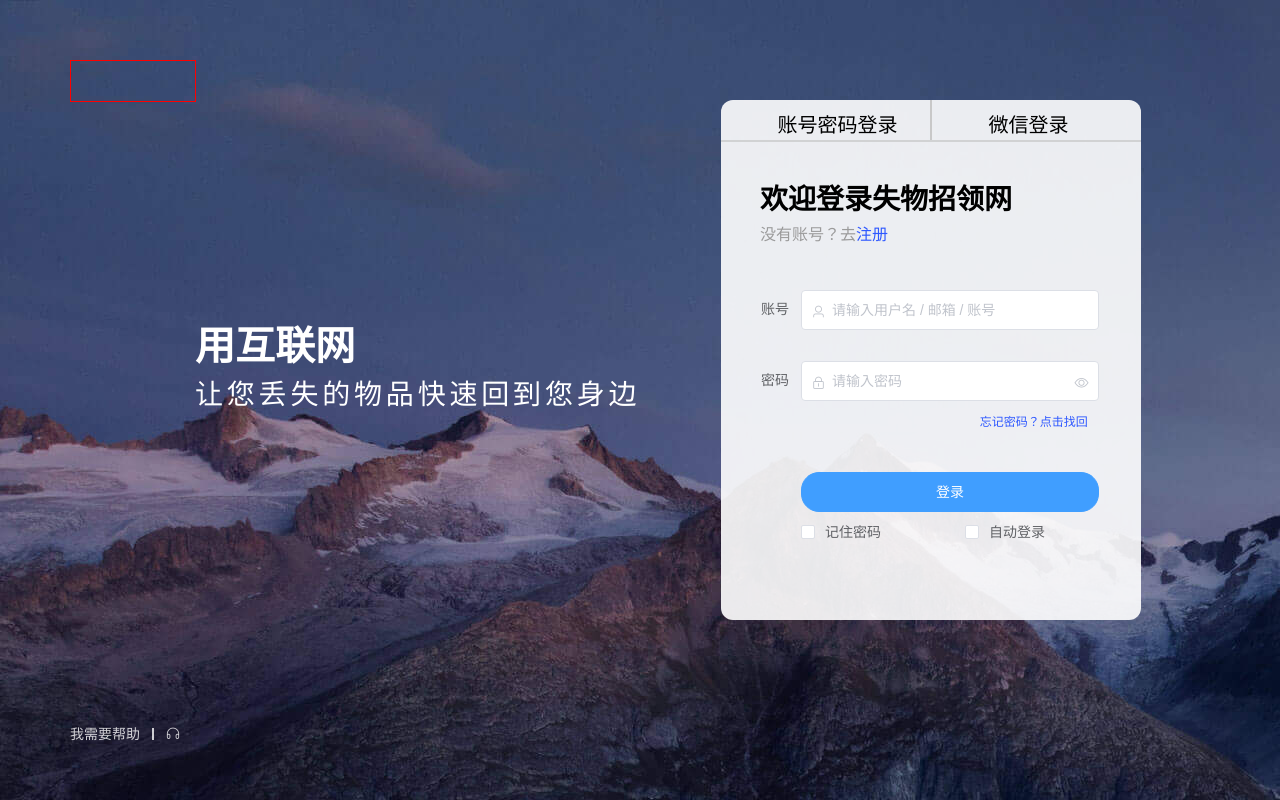
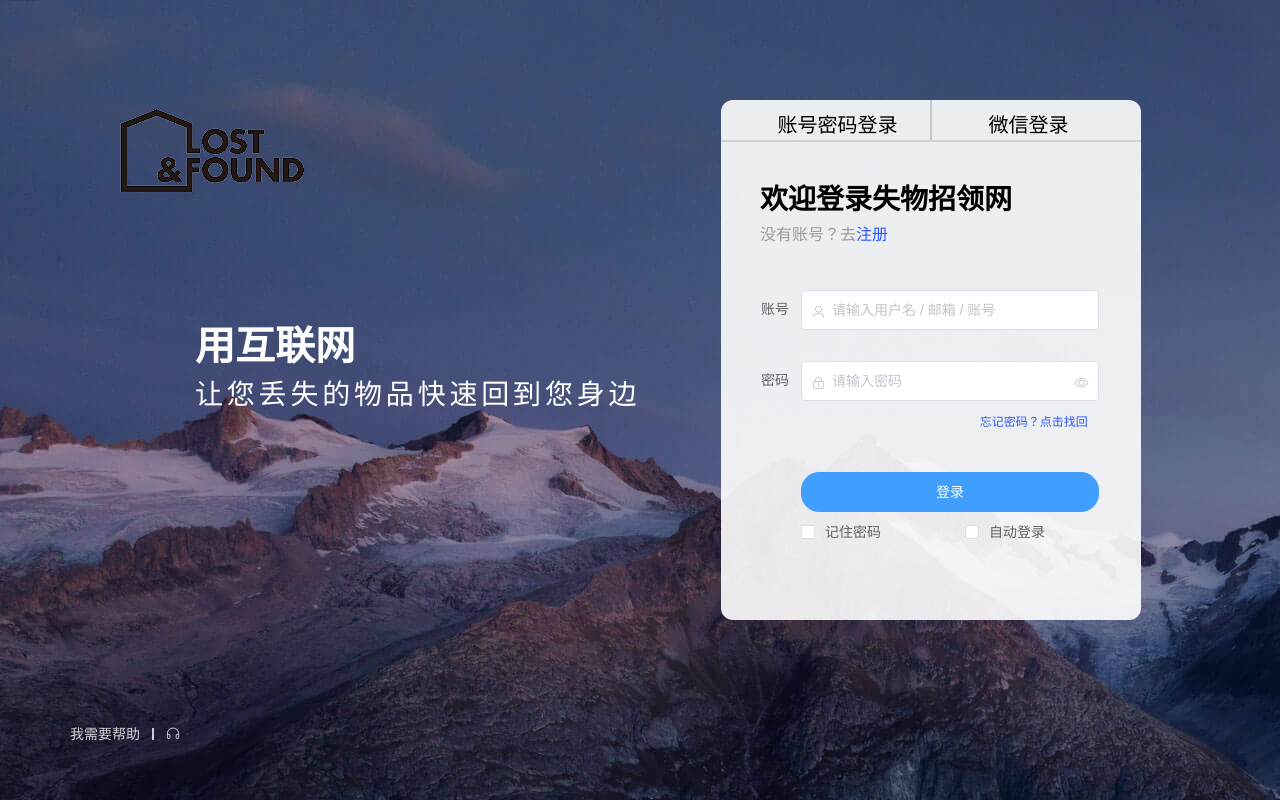
Before and after one commit to LJX-Git-rgb/lostandfound-system, a Vue app in the folder lostandfound-web/: page /login in a window 1280 px wide. Built offline with nearby package versions, Linux system fonts and the light colour scheme; what vue-jsonp would draw is missing.

Commit message:
add logo

```diff
--- a/lostandfound-web/src/views/login/Login.vue
+++ b/lostandfound-web/src/views/login/Login.vue
@@ -16,7 +16,7 @@
       <img src="../../assets/image/login_backImg.jpeg" alt="">
     </div>
     <div id="login-logo">
-      <!-- <img src="https://passport.baidu.com/static/passpc-account/img/baidu.png" alt=""> -->
+       <img src="../../assets/image/logo.png" alt="">
     </div>
     <div id="login-text">
       <h3>用互联网</h3>
@@ -71,12 +71,8 @@ export default {
 /* logo */
   #login-logo{
     position: fixed;
-    left: 70px;
-    top: 60px;
-    width: 124.4px;
-    height: 40px;
-
-    border: 1px solid red;
+    left: 100px;
+    top: 40px;
   }
   #login-logo img{
     width: 100%;
```
Also changed, not shown: lostandfound-web/src/assets/image/logo.png (added).
